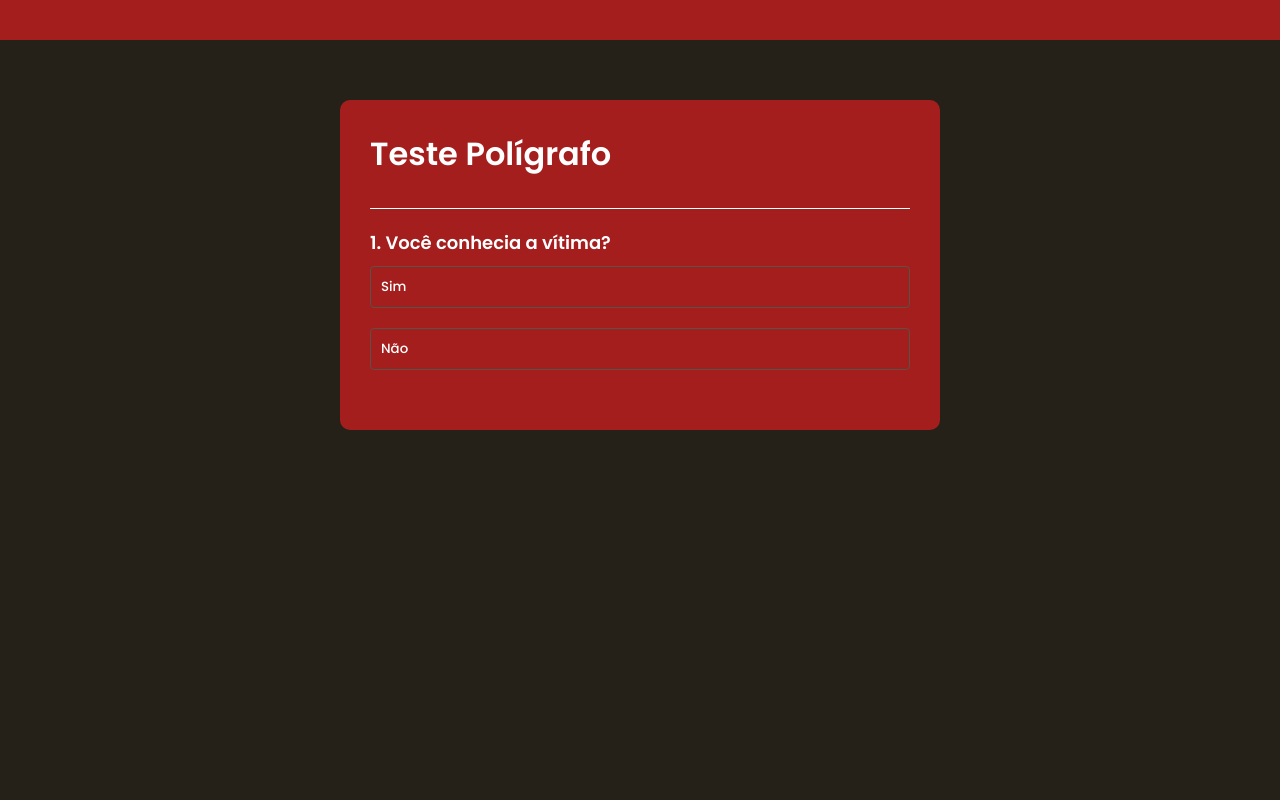
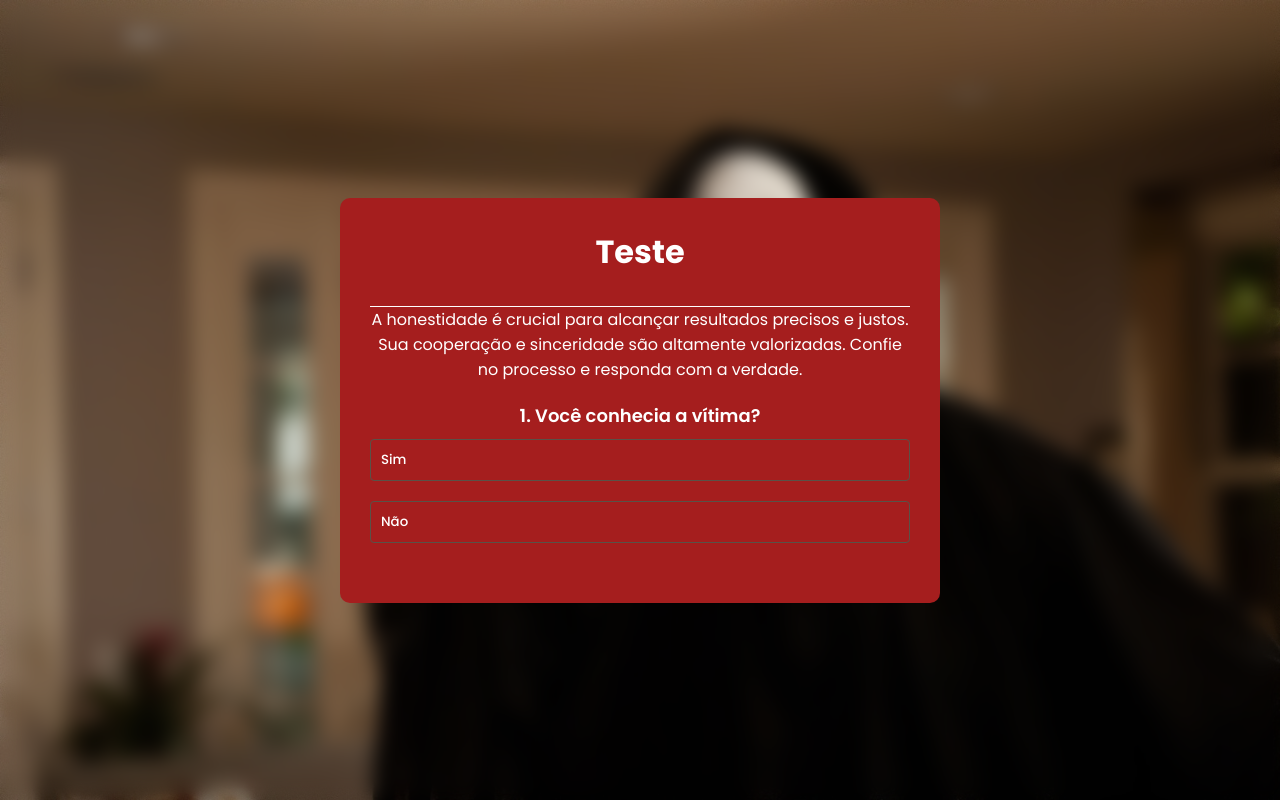
Before and after one commit to hmnenj/AtividadeSuspeito, a plain HTML site: page form.html in a window 1280 px wide. Drawn offline with Linux system fonts and the light colour scheme.

Commit message:
11/06 finalização

```diff
--- a/form.css
+++ b/form.css
@@ -21,21 +21,28 @@
 }
 
 body {
-  background: var(--bg-color);
+  background: url('./img/ghostface.jpg') center center no-repeat fixed;
+  -webkit-background-size: cover;
+  -moz-background-size: cover;
+  -o-background-size: cover;
+  background-size: cover;
+  width: 100vw;
+  height: 100vh;
+  display: flex;
+  justify-content: center;
+  align-items: center;
+  overflow-x: hidden;
+  text-align: center;
 }
 
-
-.header {
+.blur-background {
   position: fixed;
   top: 0;
   left: 0;
   width: 100%;
-  padding: 20px 100px;
-  background: var(--main-color);
-  display: flex;
-  justify-content: space-between;
-  align-items: center;
-  z-index: 100;
+  height: 100%;
+  backdrop-filter: blur(10px);
+  z-index: -1;
 }
 
 
@@ -43,17 +50,20 @@ body {
   background: var(--main-color);
   width: 90%;
   max-width: 600px;
-  margin: 100px auto 0;
   border-radius: 10px;
   padding: 30px;
 }
 
 .app h1 {
-  font-weight: 25px;
+  font-weight: 35px;
   color: var(--text-color);
-  font-weight: 600;
+  font-weight: 700;
   border-bottom: 1px solid var(--text-color);
   padding-bottom: 30px;
+}
+
+.app p {
+  color: var(--text-color);
 }
 
 .quiz {
@@ -99,7 +109,7 @@ body {
 }
 
 .btn:hover:not([disabled]) {
-  color: var(--main-color);
+  color: var(--text-color);
 }
 
 .btn:disable {
--- a/form.html
+++ b/form.html
@@ -9,12 +9,10 @@
 </head>
 
 <body>
-
-    <header class="header">
-    </header>
-
+    <div class="blur-background"></div>
     <div class="app">
-        <h1>Teste Polígrafo</h1>
+        <h1>Teste</h1>
+        <p>A honestidade é crucial para alcançar resultados precisos e justos. Sua cooperação e sinceridade são altamente valorizadas. Confie no processo e responda com a verdade.</p>
         <div class="quiz">
             <h2 id="pergunta"></h2>
             <div id="btnResp"></div>
--- a/style.css
+++ b/style.css
@@ -28,6 +28,7 @@ body {
     -o-background-size: cover;
     background-size: cover;
 
+
 }
 
 .blur-background {
@@ -38,19 +39,6 @@ body {
     height: 100%;
     backdrop-filter: blur(10px);
     z-index: -1;
-}
-
-.header {
-    position: fixed;
-    top: 0;
-    left: 0;
-    width: 100%;
-    padding: 20px 100px;
-    background: var(--main-color);
-    display: flex;
-    justify-content: space-between;
-    align-items: center;
-    z-index: 100;
 }
 
 a {
```
Also changed, not shown: index.html (+0 -5 lines).
